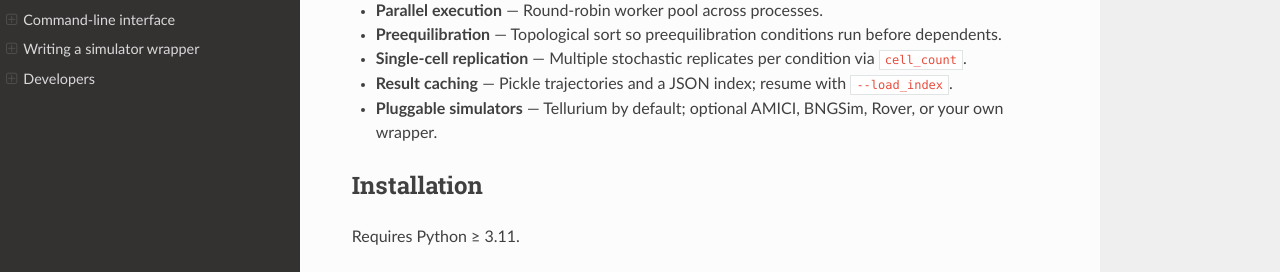
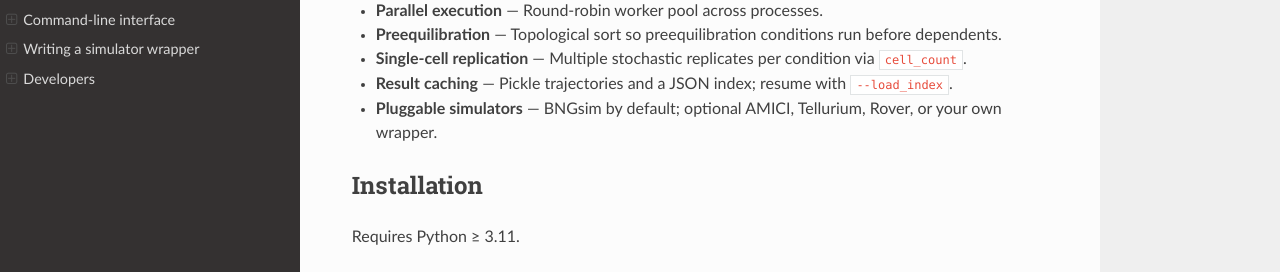
Before and after one commit to JonahRileyHuggins/Benchtop, a Sphinx documentation site: the page built from docs/index.md, in a window 1280 px wide and 900 px high, scrolled down 522 px. Shown: the part 159-431 px from the top of the window. Built offline with Sphinx 7.4.7 and the Read the Docs theme 3.1.0, drawn with Linux system fonts in a browser that asks for light colours.

```diff
--- a/docs/index.md
+++ b/docs/index.md
@@ -20,7 +20,7 @@ Benchtop runs in-silico benchmarks defined with a YAML configuration and compani
 - **Preequilibration** — Topological sort so preequilibration conditions run before dependents.
 - **Single-cell replication** — Multiple stochastic replicates per condition via `cell_count`.
 - **Result caching** — Pickle trajectories and a JSON index; resume with `--load_index`.
-- **Pluggable simulators** — Tellurium by default; optional AMICI, BNGSim, Rover, or your own wrapper.
+- **Pluggable simulators** — BNGsim by default; optional AMICI, Tellurium, Rover, or your own wrapper.
 
 ## Installation
 
```
